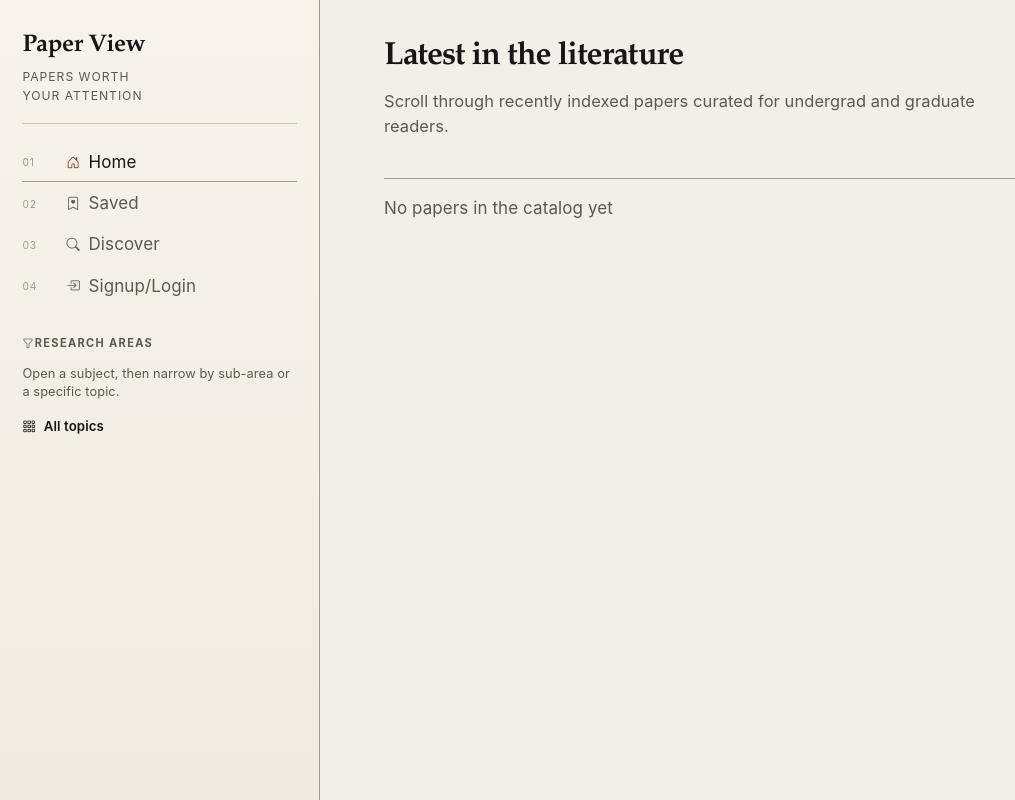
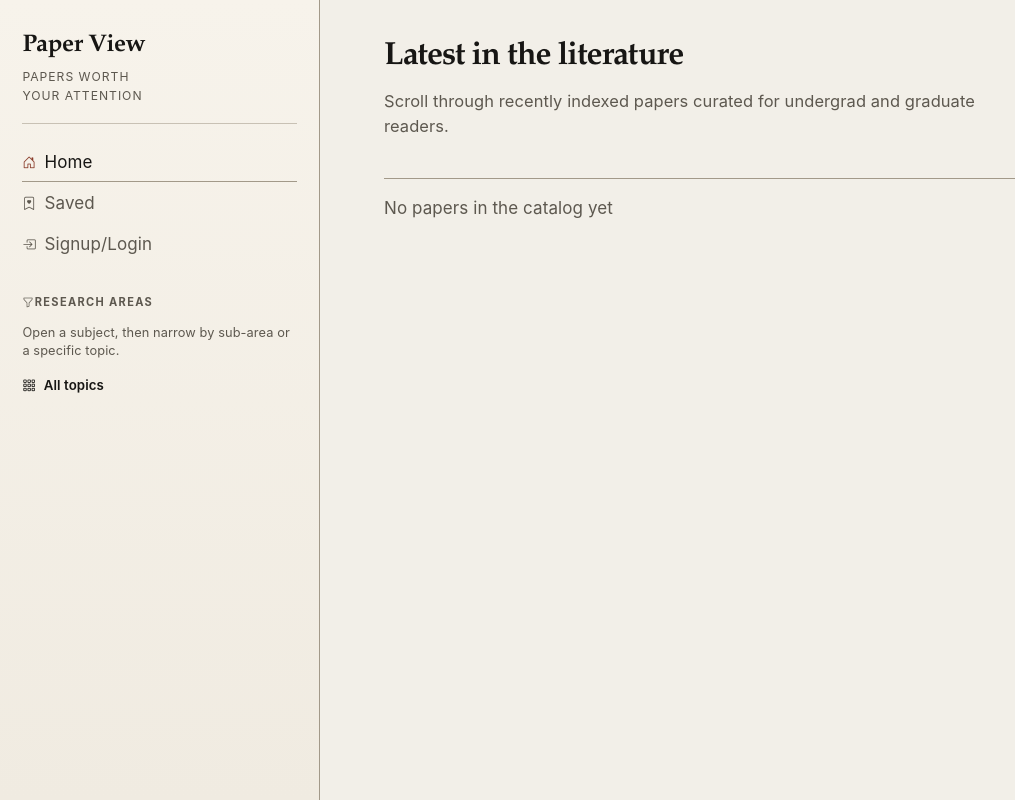
Before and after one commit to changerate/cs4800-assignment3, a Flask app: page / in a window 1280 px wide. Shown: the whole page, without its empty margins (0-1015 px from the left). Run offline with Flask 3, Linux system fonts and the light colour scheme.

Commit message:
reverted to private discover page

```diff
--- a/backend/app/static/css/editorial.css
+++ b/backend/app/static/css/editorial.css
@@ -32,7 +32,6 @@ code { font-size: .86em; padding: .1rem .35rem; background: #ebe6dc; border: 1px
 .sidebar-tagline { margin: .5rem 0 0; max-width: 18ch; color: var(--ink-soft); font-size: .76rem; letter-spacing: .08em; text-transform: uppercase; }
 .sidebar-nav { margin-bottom: 1.9rem; display: grid; gap: .3rem; counter-reset: nav-item; }
 .sidebar-link { display: flex; align-items: center; gap: .65rem; padding: .44rem 0; color: var(--ink-soft); text-decoration: none; border-bottom: 1px solid transparent; line-height: 1.25; }
-.sidebar-link::before { counter-increment: nav-item; content: counter(nav-item, decimal-leading-zero); font-size: .64rem; letter-spacing: .1em; color: var(--line-strong); min-width: 2.1rem; }
 .filter-pill .icon-label { display: inline-flex; align-items: center; gap: 0.5rem; }
 .sidebar-link .icon-label { display: inline-flex; align-items: center; gap: .55rem; }
 .sidebar-link .bi { font-size: .78em; color: var(--ink-soft); line-height: 1; }
--- a/backend/app/templates/discover.html
+++ b/backend/app/templates/discover.html
@@ -1,13 +1,13 @@
 {% extends "base.html" %}
 {% from "components/paper_card.html" import paper_card %}
-{% block title %}Discover — Paper View{% endblock %}
+{% block title %}Load From API — Paper View{% endblock %}
 {% block body %}
 <div class="shell">
   {% include "partials/sidebar.html" %}
   <main class="feed-main discover-page">
     <header class="feed-header discover-header">
-      <h1 class="feed-title">Discover</h1>
-      <p class="feed-lede">Find works in OpenAlex and save them to the catalog (same rows as Home and the JSON API).</p>
+      <h1 class="feed-title">Load From API</h1>
+      <p class="feed-lede">Developer utility: find works in OpenAlex and save them to the catalog (same rows as Home and the JSON API).</p>
     </header>
 
     <section class="discover-panel" aria-labelledby="discover-filters-label">
--- a/backend/app/templates/partials/sidebar.html
+++ b/backend/app/templates/partials/sidebar.html
@@ -14,11 +14,6 @@
       href="{{ url_for('web.saved') }}"
       class="sidebar-link {% if page == 'saved' %}is-active{% endif %}"
       ><span class="icon-label"><i class="bi bi-bookmark-heart" aria-hidden="true"></i>Saved</span></a
-    >
-    <a
-      href="{{ url_for('web.discover') }}"
-      class="sidebar-link {% if page == 'discover' %}is-active{% endif %}"
-      ><span class="icon-label"><i class="bi bi-search" aria-hidden="true"></i><span>Discover</span></span></a
     >
     {% if is_authenticated %}
     <a
--- a/backend/app/web/routes.py
+++ b/backend/app/web/routes.py
@@ -226,7 +226,7 @@ def _related_papers(seed: ResearchPaper, limit: int = 8) -> list[ResearchPaper]:
     return [paper for _, paper in scored[:limit]]
 
 
-@bp.get("/discover")
+@bp.get("/load-from-api")
 def discover():
     user = _get_authenticated_user()
     saved_ids = _saved_paper_ids(user)
```
Also changed, not shown: README.md, 1 other file.
